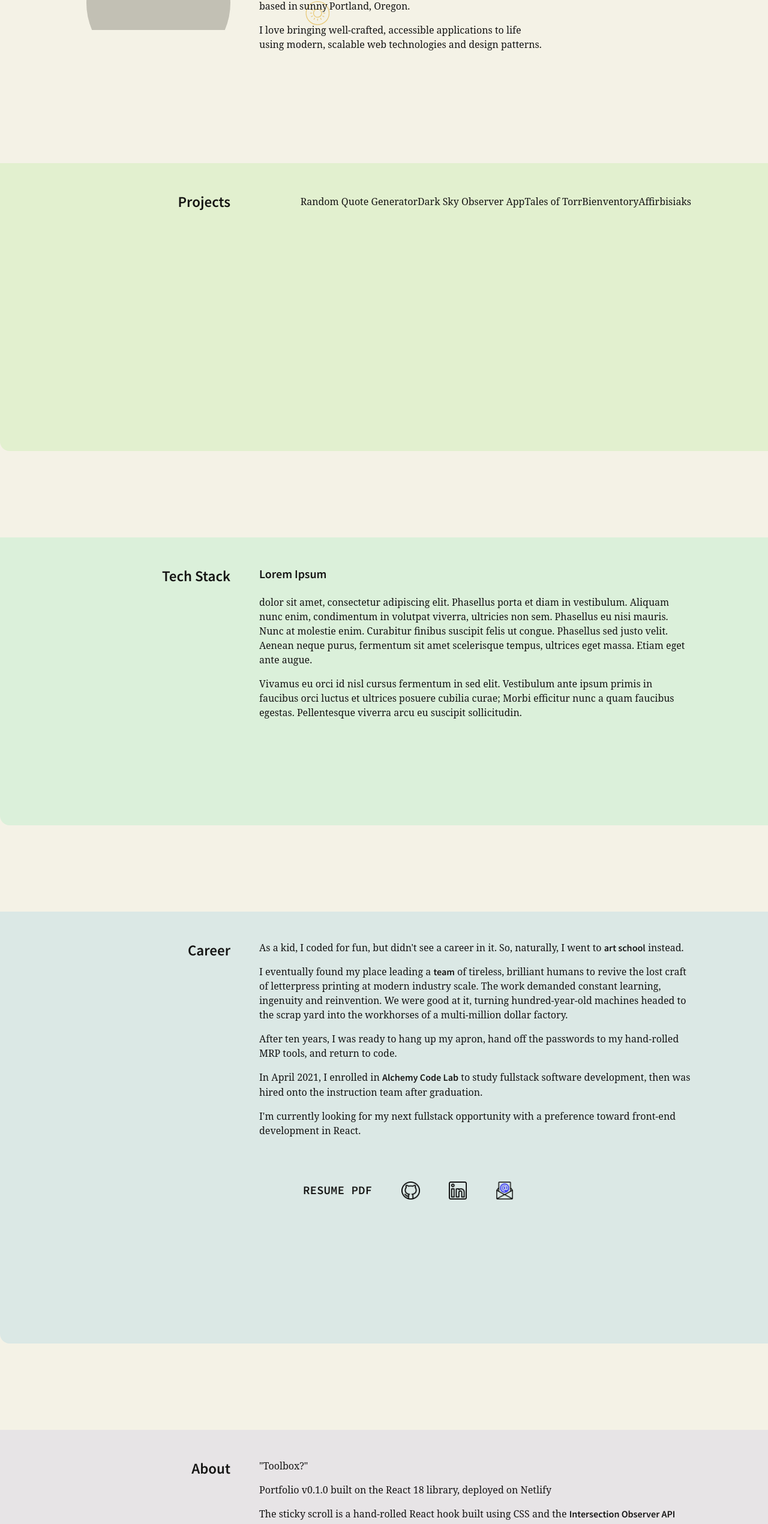
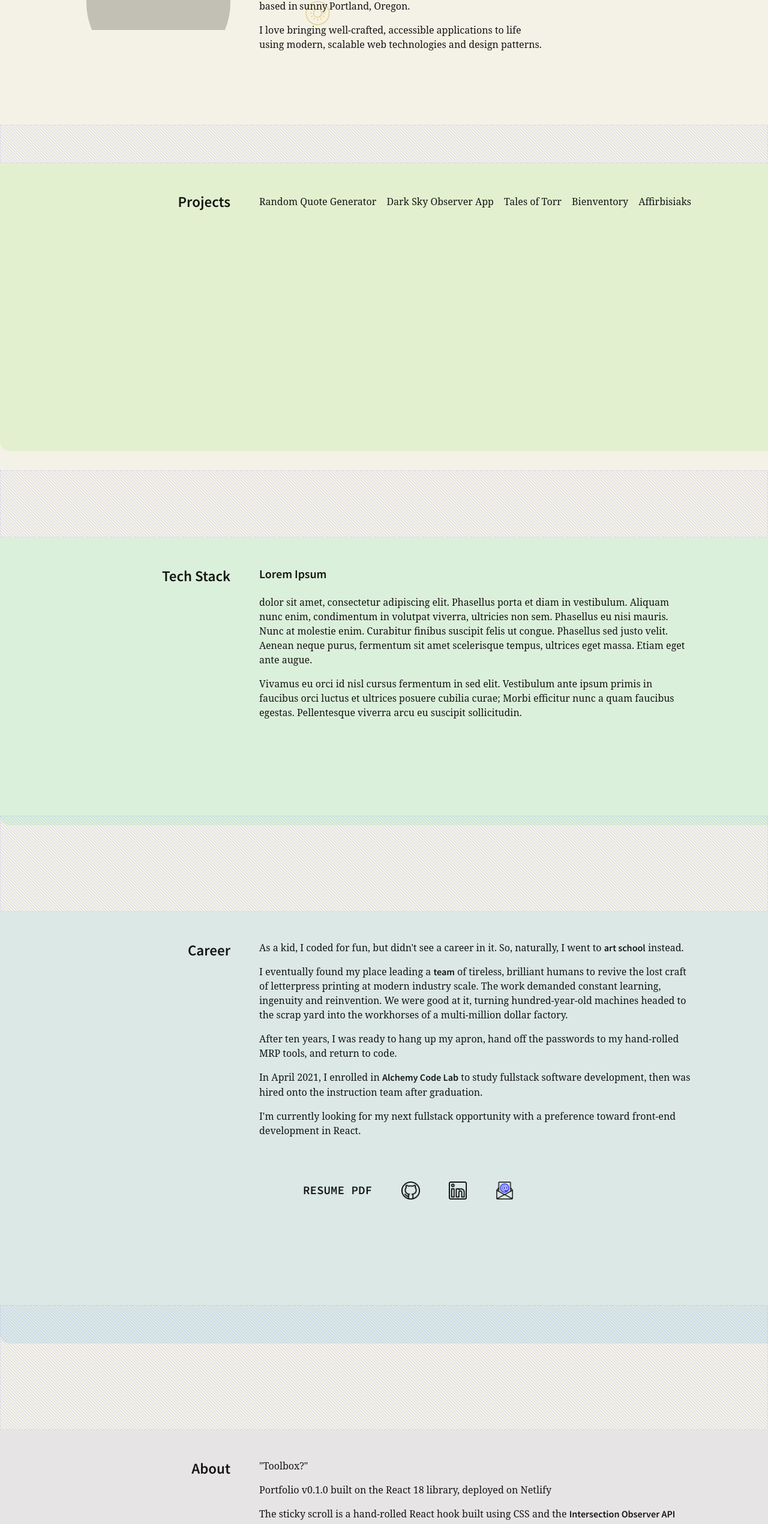
Before and after one commit to djdrakos/portfolio, a React (Create React App) app: page / in a window 1280 px wide. Shown: the part 256-2797 px from the top of the page at 60% size. Built offline with nearby package versions, Linux system fonts and the light colour scheme; grey boxes are pictures that could not be loaded; a web font is replaced by a local one.

Commit message:
add forward refs for mask effect

```diff
--- a/src/components/About.js
+++ b/src/components/About.js
@@ -1,8 +1,9 @@
-import { useContext } from 'react';
+import { forwardRef, useContext } from 'react';
 import styled, { ThemeContext } from 'styled-components'
 import SectionContent from './SectionContent'
 
 const StyledAbout = styled(SectionContent)`
+  --top-offset: calc(var(--stack-block300) + var(--header100));
   z-index: 1;
   top: calc(var(--stack-block400) + var(--header100) - var(--stack-offset) - var(--section-tall));
   height: var(--section-tall);
@@ -19,10 +20,10 @@ const StyledAbout = styled(SectionContent)`
   }
 `
 
-export default function About(props) {
+const About = forwardRef((props, ref) => {
   const themeContext = useContext(ThemeContext);
   return (
-    <StyledAbout title="about" {...props}>
+    <StyledAbout ref={ref} title="about" {...props}>
       <p>"Toolbox?"</p>
 
       <p>Portfolio v0.1.0 built on the React 18 library, deployed on Netlify</p>
@@ -37,7 +38,8 @@ export default function About(props) {
       <p>{ themeContext.type === 'dark' ? '🤍' :  '🖤'} to the <a href="https://radious.pro/" rel="noreferrer" target="_blank">Radious</a> crew for the bio pic and workspace for the day</p>
     </StyledAbout>
   )
-}
+})
+export default About
 
 //<a href="https://www.flaticon.com/free-icons/github" title="github icons">Github icons created by pictogramer - Flaticon</a>
 
--- a/src/components/Career.js
+++ b/src/components/Career.js
@@ -1,7 +1,9 @@
+import { forwardRef } from 'react'
 import SectionContent from './SectionContent'
 import styled from 'styled-components'
 
 const StyledCareer = styled(SectionContent)`
+  --top-offset: calc(var(--stack-block200) + var(--header100));
   z-index: 2;
   top: calc(var(--stack-block300) + var(--header100) - var(--stack-offset) - var(--section-tall));
   height: var(--section-tall);
@@ -54,9 +56,9 @@ const StyledCareer = styled(SectionContent)`
 
 `
 
-export default function Career() {
+const Career = forwardRef((props, ref) => {
   return (
-    <StyledCareer title="career">
+    <StyledCareer ref={ref} title="career" {...props}>
       <p>
         As a kid, I coded for fun, but didn't see a career in it. So, naturally, I went to <a href="https://pnca.willamette.edu" rel="noreferrer" target="_blank">art school</a> instead.
       </p>
@@ -91,7 +93,9 @@ export default function Career() {
       </div>
     </StyledCareer>
   )
-}
+})
+
+export default Career
 
  //tooltip professional practices
 //<p>
--- a/src/components/Projects.js
+++ b/src/components/Projects.js
@@ -1,7 +1,9 @@
 import styled from 'styled-components'
+import { forwardRef } from 'react'
 import SectionContent from './SectionContent'
 
 const StyledProjects = styled(SectionContent)`
+  --top-offset: var(--header100);
   z-index: 4;
   top: calc(var(--stack-block100) + var(--header100) - var(--stack-offset) - var(--section-med));
   height: var(--section-med);
@@ -27,15 +29,15 @@ const StyledProjects = styled(SectionContent)`
   .titles {
     display: flex;
     flex-direction: row;
-    align-self: flex-end;
     align-items: flex-end;
     justify-content: space-between;
 }
+
 `
 
-export default function Projects() {
+const Projects = forwardRef((props, ref) => {
   return (
-    <StyledProjects title="projects">
+    <StyledProjects ref={ref} title="projects">
       <div className='titles'>
         <p>Random Quote Generator</p>
         <p>Dark Sky Observer App</p>
@@ -45,4 +47,6 @@ export default function Projects() {
       </div>
     </StyledProjects>
   )
-}
+})
+
+export default Projects
--- a/src/components/SectionContent.js
+++ b/src/components/SectionContent.js
@@ -3,6 +3,7 @@ import styled from 'styled-components';
 import Section from './Section';
 
 const StyledSection = styled(Section)`
+  --top-offset: var(--header100);
   position: sticky;
   top: calc(var(--stack-block100) + var(--header100) - var(--stack-offset) - var(--section-med));
   background-color: hsla(50, 70%, 60%, .15);
@@ -24,12 +25,24 @@ const StyledSection = styled(Section)`
     margin-bottom: var(--gap100);
   }
 
+  //TODO make invisible for prod
+  .mask-helper {
+    position: absolute;
+    top: calc(-1 * var(--top-offset));
+    width: 100%;
+    height: var(--top-offset);
+    background-color: ${({ theme }) => theme.background};
+    border: 1px dotted #444cf7;
+    opacity: 0.2;
+    background-size: 5px 5px;
+    background-image: repeating-linear-gradient(45deg, #444cf7 0, #444cf7 0.5px, #f4f2e6 0, #f4f2e6 50%);
+  }
+
   .mask {
     height: 100%;
     mask-image: linear-gradient(to bottom, rgba(0, 0, 0, .1) 0,
-    rgba(0, 0, 0, .1) ${({mask}) => mask ? mask.start : '0%'},
-    rgba(0, 0, 0, .5) ${({mask}) => mask ? mask.end : '0%'},
-    rgba(0, 0, 0, 1) ${({mask}) => mask ? mask.end : '0%'});
+    rgba(0, 0, 0, .2) ${({ mask }) => mask ? mask : '0px'},
+    rgba(0, 0, 0, 1) 13%) ${({ mask }) => mask ? mask : '0px'};
     mask-size: 100%;
     mask-position: 0 0;
     mask-repeat: no-repeat;
@@ -38,10 +51,11 @@ const StyledSection = styled(Section)`
 
 const SectionContent = forwardRef(({ mask, title, children, ...props }, ref) => {
   return (
-    <StyledSection  mask={mask} {...props}>
+    <StyledSection mask={mask} {...props}>
+      <div className='mask-helper' />
       { title && <h4>{title}</h4> }
       { children &&
-      <div ref={ref} className={ mask ? 'content mask' : 'content' }>
+      <div ref={ref} className={ mask ? `${title} content mask` : `${title} content` }>
         {children}
       </div>}
     </StyledSection>
@@ -49,5 +63,3 @@ const SectionContent = forwardRef(({ mask, title, children, ...props }, ref) =>
 })
 
 export default SectionContent
-
-//2-block mask: linear-gradient(to bottom, rgba(255, 0, 0, .0), rgba(255, 0, 0, .3) calc(var(--stack-block200) / 1), rgba(0, 0, 0, 1) calc(var(--stack-block200) / 1))
--- a/src/components/TechStack.js
+++ b/src/components/TechStack.js
@@ -1,8 +1,9 @@
-import useScrollMask from '../hooks/useScrollMask'
+import { forwardRef } from 'react'
 import styled from 'styled-components'
 import SectionContent from './SectionContent'
 
 const StyledTechStack = styled(SectionContent)`
+--top-offset: calc(var(--stack-block100) + var(--header100));
   z-index: 3;
   top: calc(var(--stack-block200) + var(--header100) - var(--stack-offset) - var(--section-med));
   height: var(--section-med);
@@ -23,15 +24,14 @@ const StyledTechStack = styled(SectionContent)`
   }
 `
 
-const TechStack = () => {
-  const [nodeRef] = useScrollMask()
+const TechStack = forwardRef((props, ref) => {
   return (
-    <StyledTechStack ref={nodeRef} title="Tech Stack">
+    <StyledTechStack ref={ref} title="Tech Stack" {...props}>
       <h5>Lorem Ipsum</h5>
       <p>dolor sit amet, consectetur adipiscing elit. Phasellus porta et diam in vestibulum. Aliquam nunc enim, condimentum in volutpat viverra, ultricies non sem. Phasellus eu nisi mauris. Nunc at molestie enim. Curabitur finibus suscipit felis ut congue. Phasellus sed justo velit. Aenean neque purus, fermentum sit amet scelerisque tempus, ultrices eget massa. Etiam eget ante augue.</p>
       <p>Vivamus eu orci id nisl cursus fermentum in sed elit. Vestibulum ante ipsum primis in faucibus orci luctus et ultrices posuere cubilia curae; Morbi efficitur nunc a quam faucibus egestas. Pellentesque viverra arcu eu suscipit sollicitudin.</p>
     </StyledTechStack>
   )
-}
+})
 
 export default TechStack
```
